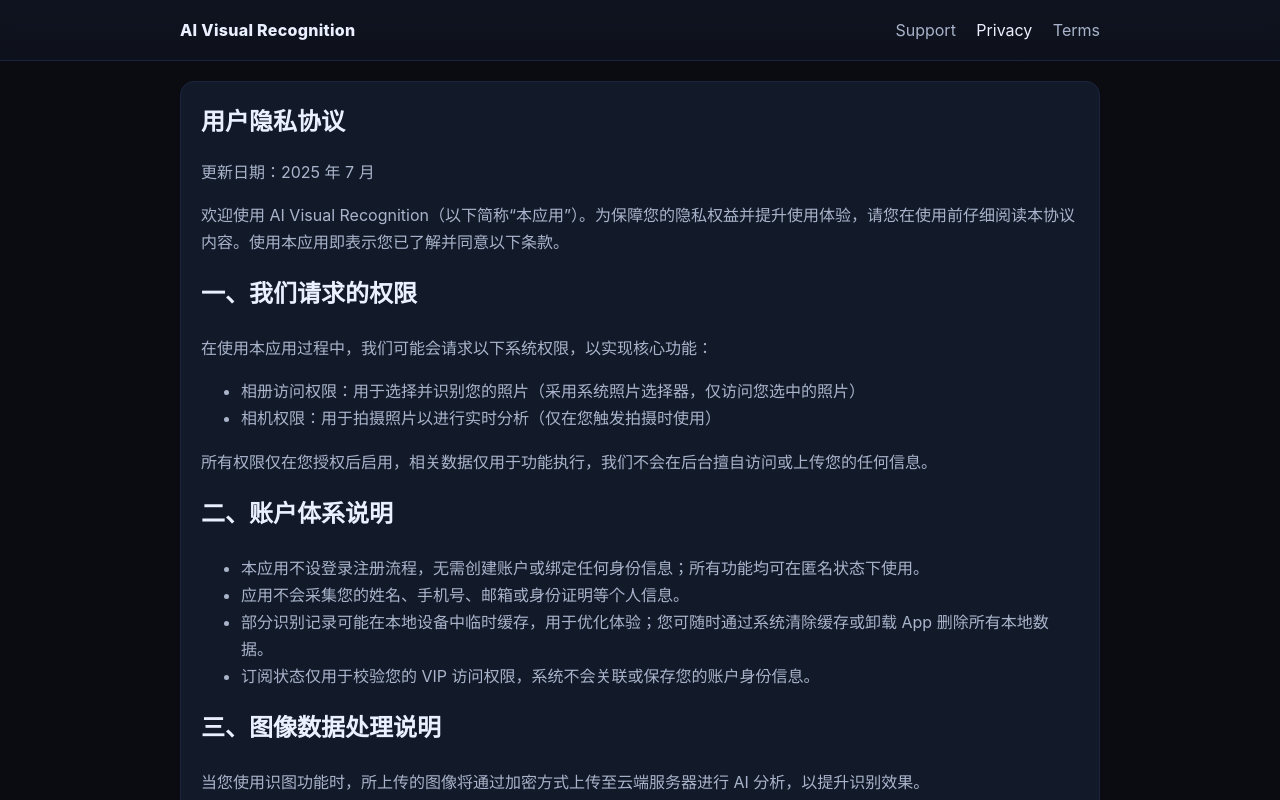
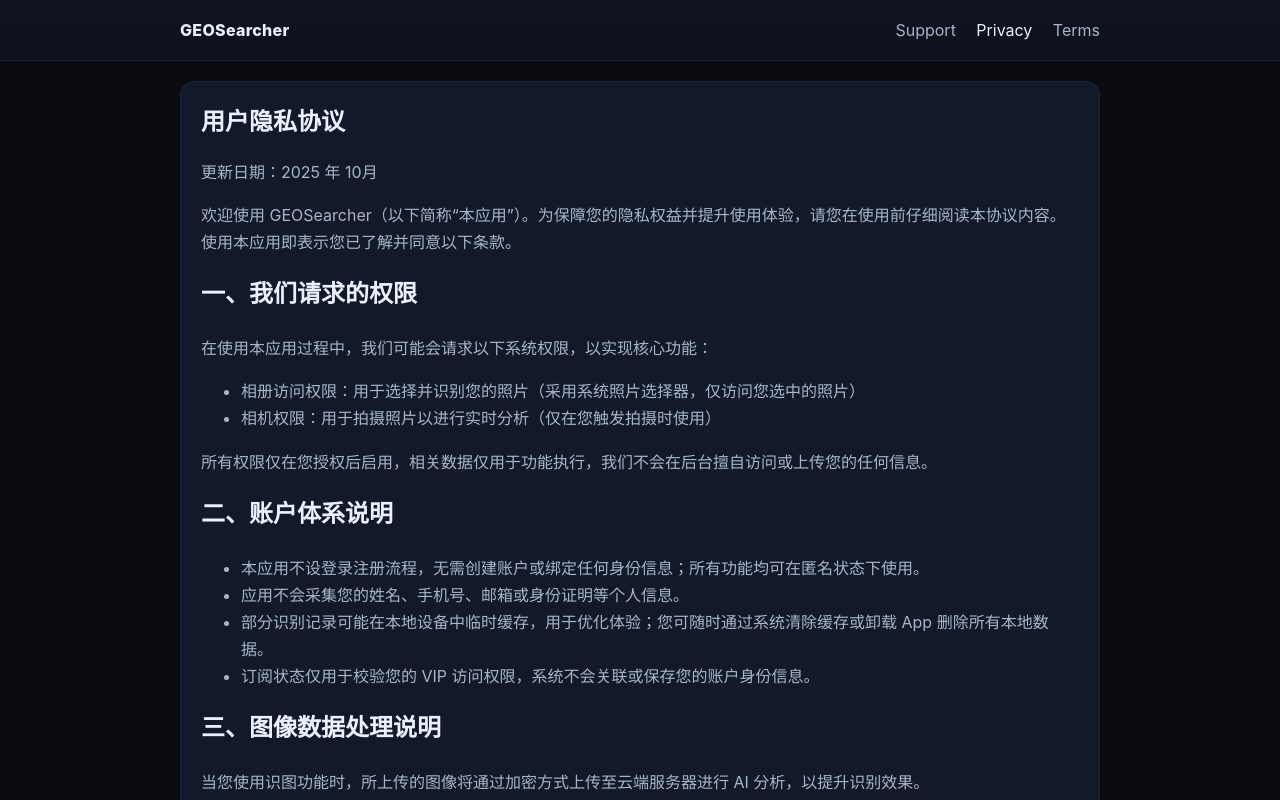
Before and after one commit to blackmeta-tech/aivisual, a plain HTML site: page docs/privacy.html in a window 1280 px wide. Shown: the top 800 px of the page. Drawn offline with Linux system fonts and the light colour scheme.

Commit message:
Update privacy.html

```diff
--- a/docs/privacy.html
+++ b/docs/privacy.html
@@ -3,8 +3,8 @@
   <head>
     <meta charset="UTF-8" />
     <meta name="viewport" content="width=device-width, initial-scale=1" />
-    <title>AI Visual Recognition • Privacy Policy</title>
-    <meta name="description" content="AI Visual Recognition Privacy Policy" />
+    <title>GEOSearcher • Privacy Policy</title>
+    <meta name="description" content="GEOSearcher Privacy Policy" />
     <style>
       :root{--bg:#0a0c12;--surface:#101522;--card:#121a2a;--text:#eaf0ff;--muted:#a9b4cb;--brand:#7aa2ff;--line:#1b2540}
       *{box-sizing:border-box}
@@ -28,7 +28,7 @@
   <body>
     <header class="site-header">
       <div class="container">
-        <div class="brand">AI Visual Recognition</div>
+        <div class="brand">GEOSearcher</div>
         <nav class="nav">
           <a href="index.html">Support</a>
           <a href="privacy.html" class="active">Privacy</a>
@@ -40,9 +40,9 @@
     <main class="container">
       <article class="legal">
         <h1>用户隐私协议</h1>
-        <p>更新日期：2025 年 7 月</p>
+        <p>更新日期：2025 年 10月</p>
 
-        <p>欢迎使用 AI Visual Recognition（以下简称“本应用”）。为保障您的隐私权益并提升使用体验，请您在使用前仔细阅读本协议内容。使用本应用即表示您已了解并同意以下条款。</p>
+        <p>欢迎使用 GEOSearcher（以下简称“本应用”）。为保障您的隐私权益并提升使用体验，请您在使用前仔细阅读本协议内容。使用本应用即表示您已了解并同意以下条款。</p>
 
         <h2>一、我们请求的权限</h2>
         <p>在使用本应用过程中，我们可能会请求以下系统权限，以实现核心功能：</p>
@@ -119,7 +119,7 @@
         </ul>
         <p>尽管我们努力保障安全，但由于网络传输等因素仍存在风险。请您理解，使用过程中应避免上传涉及隐私敏感内容的照片。</p>
 
-        <p>本协议的最终解释权归 AI Visual Recognition 团队（BlackMeta Tech）所有。</p>
+        <p>本协议的最终解释权归 GEOSearcher 团队（BlackMeta Tech）所有。</p>
       </article>
     </main>
 
```
